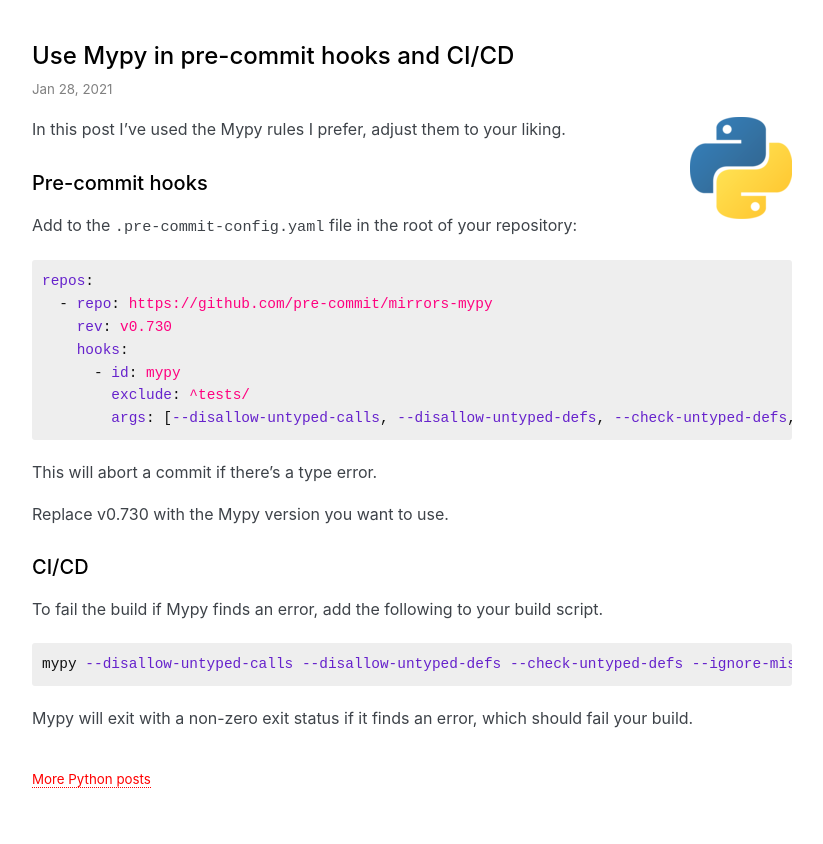
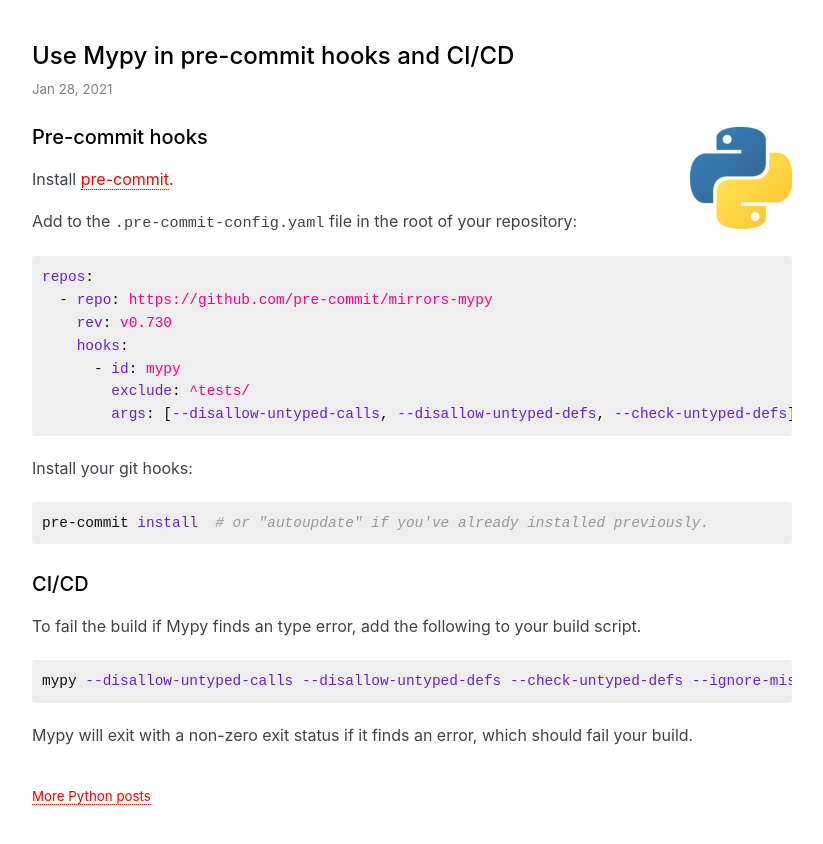
Before and after one commit to explodinglabs/explodinglabs.github.io, a Jekyll site: the page built from _posts/python/2021-01-28-mypy.markdown, in a window 1280 px wide. Shown: the top 844 px of the page, without its empty margins (228-1051 px from the left). Built offline with Jekyll 4.4.1, drawn with Linux system fonts in a browser that asks for light colours; some web fonts are replaced.

Commit message:
Update mypy post

````diff
--- a/_posts/python/2021-01-28-mypy.markdown
+++ b/_posts/python/2021-01-28-mypy.markdown
@@ -8,9 +8,9 @@
 ![python](/assets/python.png)
 </div>
 
-In this post I've used the Mypy rules I prefer, adjust them to your liking.
+## Pre-commit hooks
 
-## Pre-commit hooks
+Install [pre-commit](https://pre-commit.com).
 
 Add to the `.pre-commit-config.yaml` file in the root of your repository:
 
@@ -21,16 +21,17 @@
     hooks:
       - id: mypy
         exclude: ^tests/
-        args: [--disallow-untyped-calls, --disallow-untyped-defs, --check-untyped-defs, --ignore-missing-imports]
+        args: [--disallow-untyped-calls, --disallow-untyped-defs, --check-untyped-defs]
 ```
 
-This will abort a commit if there's a type error.
-
-Replace v0.730 with the Mypy version you want to use.
+Install your git hooks:
+```sh
+pre-commit install  # or "autoupdate" if you've already installed previously.
+```
 
 ## CI/CD
 
-To fail the build if Mypy finds an error, add the following to your build
+To fail the build if Mypy finds an type error, add the following to your build
 script.
 
 ```sh
````
